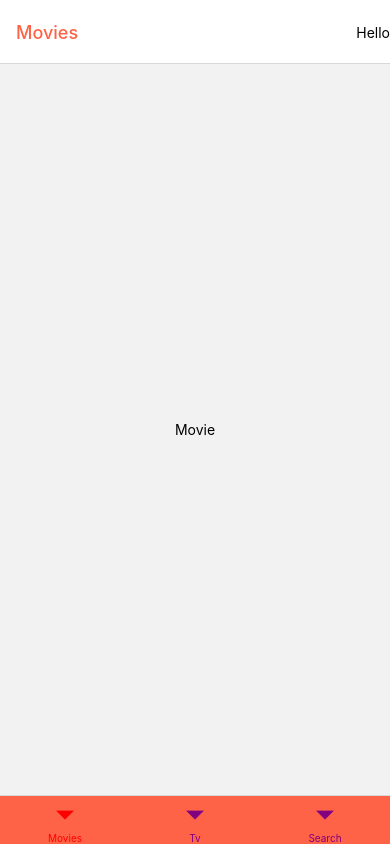
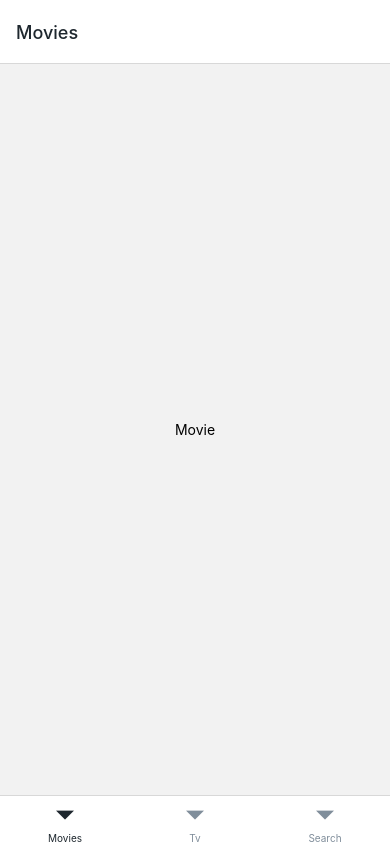
Before and after one commit to 100dongwoo/React_Native_MasterClass, a React Native app: screen / in a window 390 px wide. Built offline with nearby package versions, Linux system fonts and the light colour scheme.

Commit message:
add DarkMode checking using useColorScheme

```diff
--- /dev/null
+++ b/colors.js
@@ -0,0 +1,4 @@
+export const YELLOW_COLOR = '#ffa801';
+export const BLACK_COLOR = '#1e272e';
+export const DARK_GREY = '#d2dae2';
+export const LIGHT_GREY = '#808e9b';
--- a/navigation/Tabs.js
+++ b/navigation/Tabs.js
@@ -4,21 +4,27 @@
 import Tv from '../screens/Tv';
 import Search from '../screens/Search';
 import { Text, View } from 'react-native';
-
+import { useColorScheme } from 'react-native';
+import { BLACK_COLOR, DARK_GREY, LIGHT_GREY, YELLOW_COLOR } from '../colors';
 const Tab = createBottomTabNavigator();
 
-const Tabs = () => (
+const Tabs = () => {
+    const isDark = useColorScheme() === 'dark';
+
+    return (
         <Tab.Navigator
             screenOptions={{
-            tabBarStyle: { backgroundColor: 'tomato' },
-            tabBarActiveTintColor: 'red',
-            tabBarInactiveTintColor: 'purple',
-            headerTitleStyle: { color: 'tomato' },
-            headerRight: () => (
-                <View>
-                    <Text>Hello</Text>
-                </View>
-            ),
+                tabBarStyle: {
+                    backgroundColor: isDark ? BLACK_COLOR : 'white',
+                },
+                tabBarActiveTintColor: isDark ? YELLOW_COLOR : BLACK_COLOR,
+                tabBarInactiveTintColor: isDark ? DARK_GREY : LIGHT_GREY,
+                headerStyle: {
+                    backgroundColor: isDark ? BLACK_COLOR : 'white',
+                },
+                headerTitleStyle: {
+                    color: isDark ? 'white' : BLACK_COLOR,
+                },
             }}
         >
             <Tab.Screen name='Movies' component={Movies} />
@@ -26,5 +32,6 @@
             <Tab.Screen name='Search' component={Search} />
         </Tab.Navigator>
     );
+};
 
 export default Tabs;
```
Also changed, not shown: 1 other file (tests, documents, lock files or other folders). Lines whose indentation alone changed are shown as unchanged.
